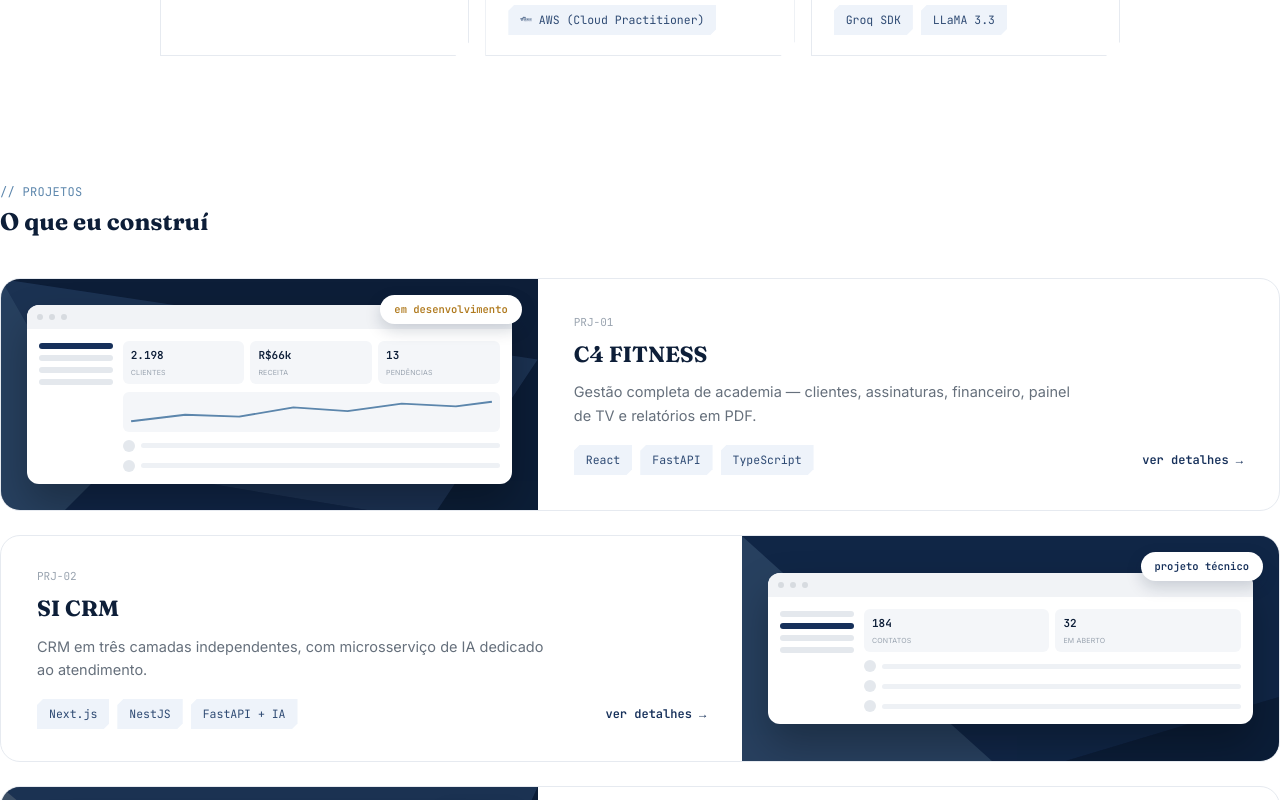
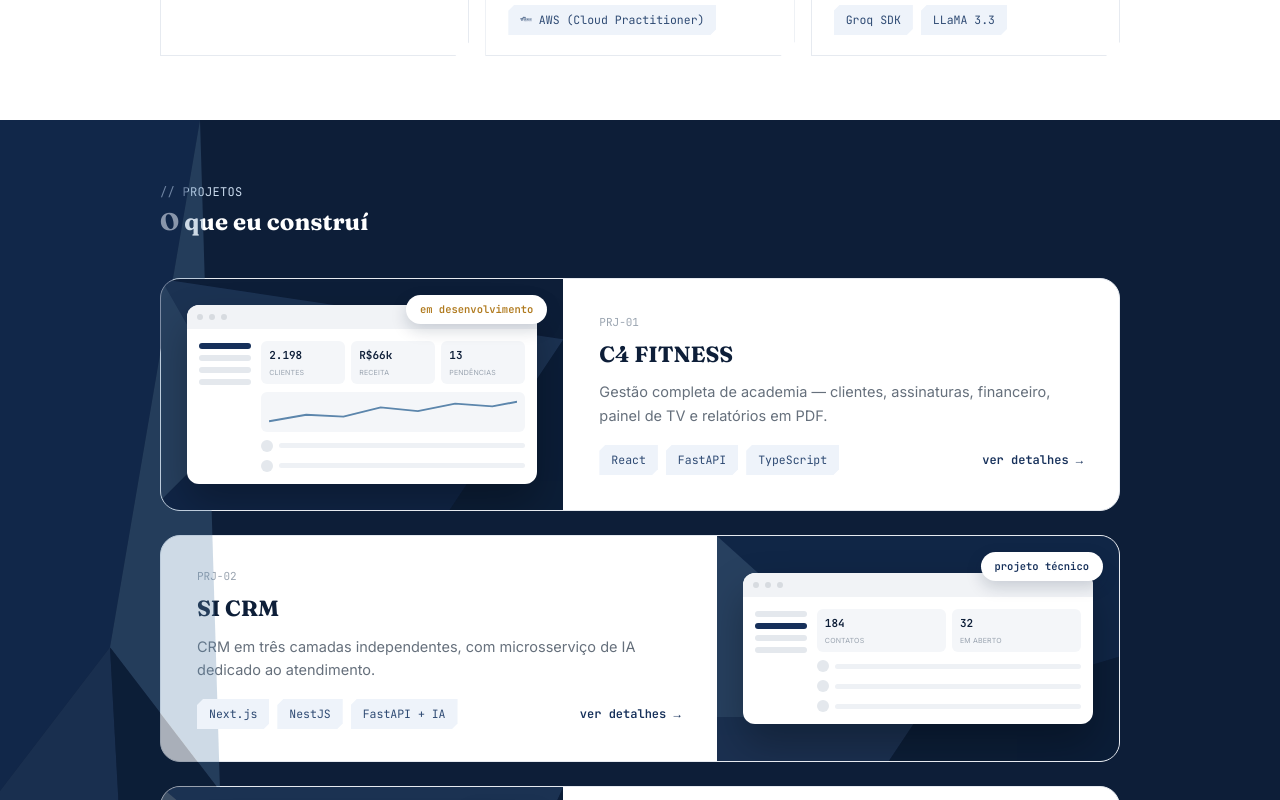
Before and after one commit to DiegoAraaujo/portfolio, a React (Vite) app: page / in a window 1280 px wide. Shown: the part 2060-2860 px from the top of the page. Built offline with nearby package versions, Linux system fonts and the light colour scheme; some icons are missing.

Commit message:
feat: refine projects section layout

```diff
--- a/src/sections/Projects/index.tsx
+++ b/src/sections/Projects/index.tsx
@@ -1,10 +1,16 @@
+import DarkSection from '../../components/DarkSection'
 import { SectionHead } from '../../components/SectionHead'
 import { projects } from '../../data/projects'
-import  ProjectRow  from './components/ProjectRow'
+import ProjectRow from './components/ProjectRow'
 
 const Projects = () => (
-  <section id="projects" className="py-16">
-    <SectionHead eyebrow="// PROJETOS" title="O que eu construí" />
+  <DarkSection mirrored={true}>
+    <section id="projects" className="m-auto w-full max-w-5xl px-8 py-16">
+      <SectionHead
+        eyebrow="// PROJETOS"
+        title="O que eu construí"
+        variant="dark"
+      />
       <div className="flex flex-col gap-6">
         {projects.map((project, index) => (
           <ProjectRow
@@ -15,6 +21,7 @@ const Projects = () => (
         ))}
       </div>
     </section>
+  </DarkSection>
 )
 
 export default Projects
```
Lines whose indentation alone changed are shown as unchanged.
